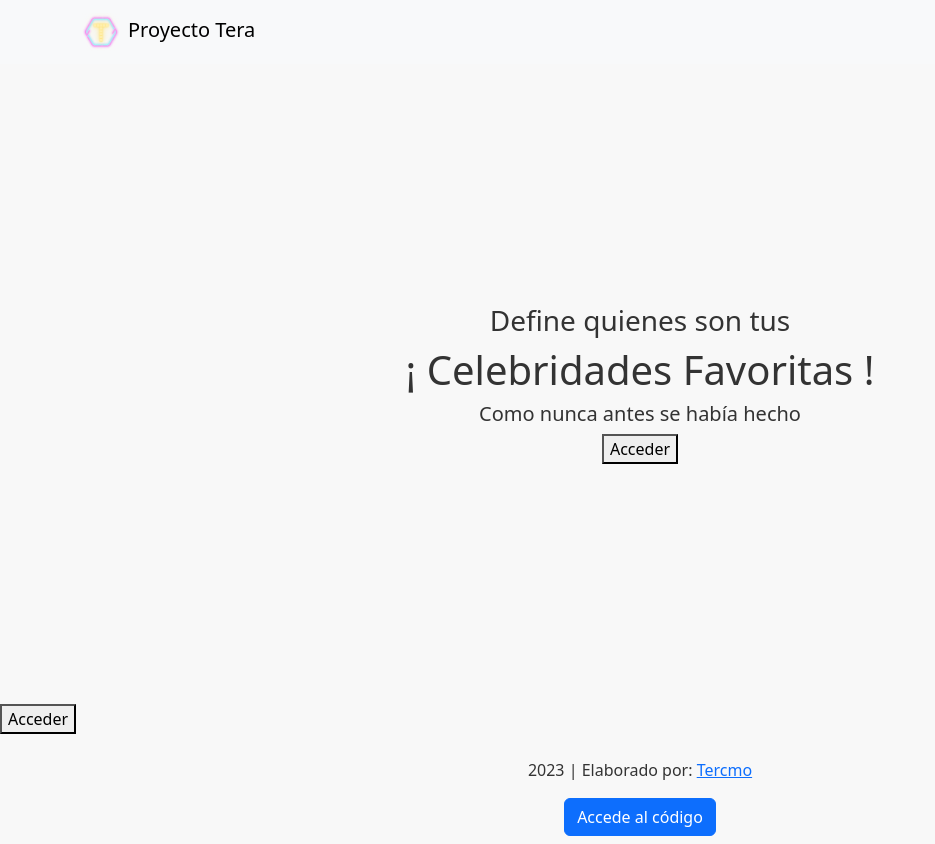
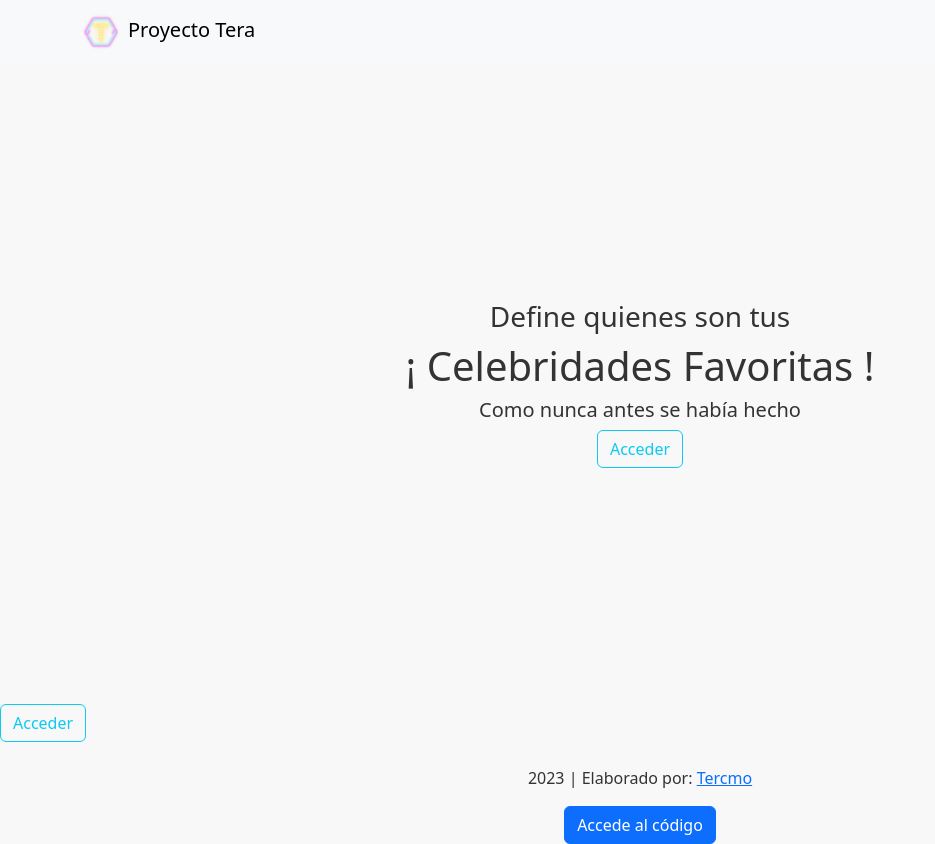
Before and after one commit to Tercmo/tera, a React (Create React App) app: page /login in a window 1280 px wide. Shown: the whole page, without its empty margins (0-935 px from the left). Built offline with nearby package versions, Linux system fonts and the light colour scheme.

Commit message:
Cambio de estilo

```diff
--- a/src/auth/Login.js
+++ b/src/auth/Login.js
@@ -3,29 +3,31 @@ import { useAuth0 } from "@auth0/auth0-react";
 import { useDispatch } from 'react-redux';
 import { login } from '../actions/userActions';
 
-
 export const Login = () => {
   const { loginWithRedirect, isAuthenticated, user, isLoading } = useAuth0();
   const dispatch = useDispatch();
+
   const handleLogin = async () => {
     try {
       await loginWithRedirect();
     } catch (error) {
       console.log(error);
     }
+  };
 
-  };
   useEffect(() => {
     if (isAuthenticated && user) {
-      dispatch(login(user))
-    };
-  }
-    , [isAuthenticated, user, dispatch]);
+      dispatch(login(user));
+    }
+  }, [isAuthenticated, user, dispatch]);
 
   if (isLoading) {
     return <div>Cargando...</div>;
   }
 
-  return <button onClick={handleLogin}>Acceder</button>;
-
+  return (
+    <button className="btn btn-outline-info" onClick={handleLogin}>
+      Acceder
+    </button>
+  );
 };
```
